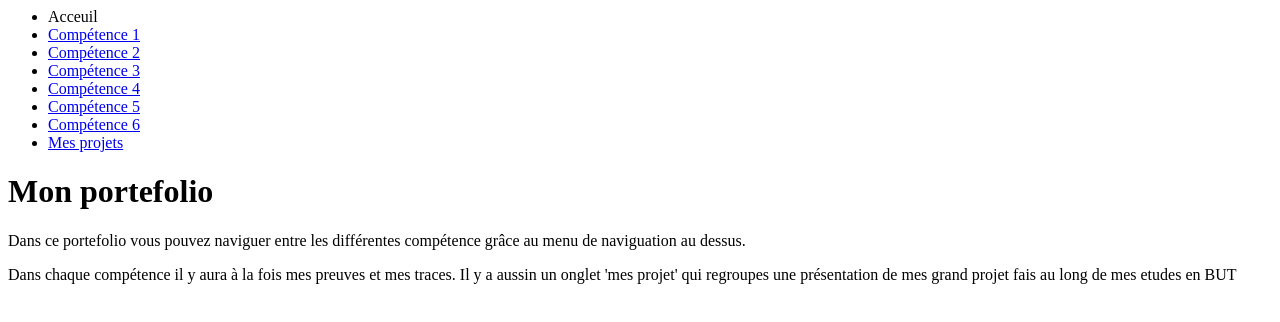
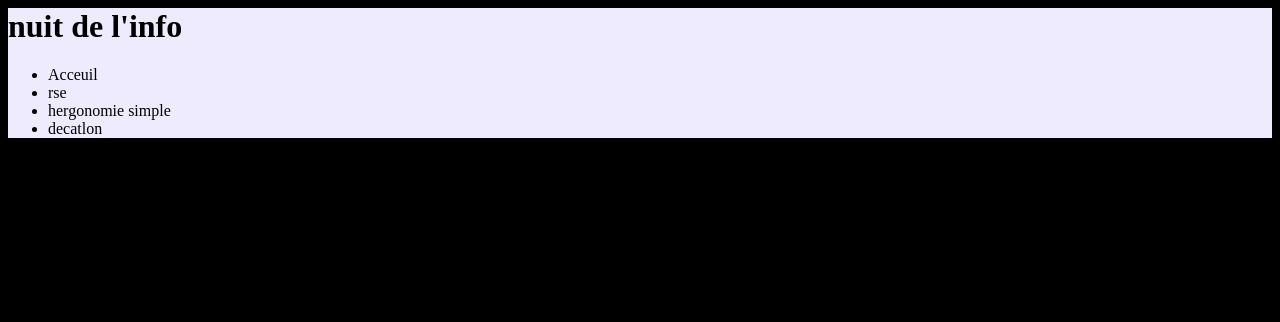
Before and after one commit to Timeodoffagne/nuitdelinfo2025, a plain HTML site: page Index.html in a window 1280 px wide. Drawn offline with Linux system fonts and the light colour scheme; files that its build step writes are made by us from their sources.

Commit message:
corection

```diff
--- a/Index.html
+++ b/Index.html
@@ -1,20 +1,19 @@
 <link rel="stylesheet" href="css/style.css">
 <header>
+    <!--mettre le logo du nird dans le <a> -->
+    <a></a><h1>nuit de l'info</h1>
     <nav>
         <ul class="nav-bar">
             <li>Acceuil</li>
-            <li><a href="Competence1.html">Compétence 1</a></li>
-            <li><a href="Competence2.html">Compétence 2</a></li>
-            <li><a href="Competence3.html">Compétence 3</a></li>
-            <li><a href="Competence4.html">Compétence 4</a></li>
-            <li><a href="Competence5.html">Compétence 5</a></li>
-            <li><a href="Competence6.html">Compétence 6</a></li>
-            <li><a href="Projet.html">Mes projets</a></li>
+            <li><a href="rse.html"></a>rse</li>
+            <li><a href ="hergonomie.html"></a>hergonomie simple</li>
+            <li><a href="decatlon.html"></a>decatlon</li>
         </ul>
     </nav>
 </header>
 <body>
-    <h1>Mon portefolio</h1>
-    <p>Dans ce portefolio vous pouvez naviguer entre les différentes compétence grâce au menu de naviguation au dessus.</p>
-    <p>Dans chaque compétence il y aura à la fois mes preuves et mes traces. Il y a aussin un onglet 'mes projet' qui regroupes une présentation de mes grand projet fais au long de mes etudes en BUT</p>
-</body>
+    <p>Baucoup de gens croient qu'une fois que leur ordinateur ne fonctione plus, ils pense que l'ordinateur ne fonctionne plus jamais. Hors grace a NIRD les ordinateur ont une seconde vie.</p>
+    <a href="\image\Copilot_20251204_185709.png"></a>
+    <p>ça sera simple</p>
+
+    </body>
--- /dev/null
+++ b/style.css
@@ -0,0 +1,5 @@
+body {
+    background-color : black;
+}
+header {background-color: #EEEBFF;
+}
```
Also changed, not shown: decatlon.html (added, +13 -0 lines), hergonomie.html (added, +13 -0 lines), rse.html (added, +13 -0 lines), image/Copilot_20251204_185709.png (added), 1 other file.
